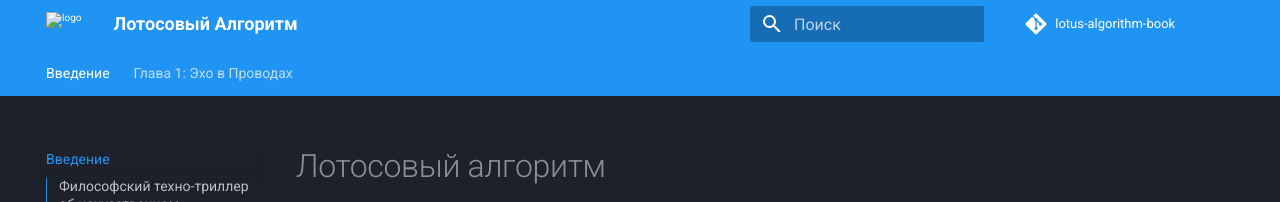
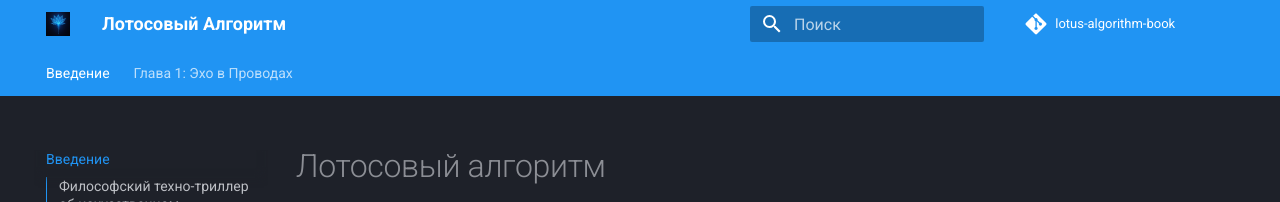
Before and after one commit to Antimortine/lotus-algorithm-book, an MkDocs documentation site: the page built from docs/index.md, in a window 1280 px wide. Shown: the top 202 px of the page. Built offline with MkDocs 1.6.1 and Material for MkDocs 9.7.7, drawn with Linux system fonts in a browser that asks for light colours; comment, search, counter and statistics services are not loaded.

Commit message:
favicon added

```diff
--- a/mkdocs.yml
+++ b/mkdocs.yml
@@ -18,8 +18,8 @@
     scheme: slate   # Темная тема
     primary: blue   # Основной цвет акцентов
     accent: light blue  # Второстепенный цвет акцентов
-  favicon: favicon/favicon.ico # Путь к фавиконке
-  logo: favicon/favicon.svg # Путь к лого
+  favicon: favicon/favicon.ico  # Указываем путь к .ico файлу
+  logo: favicon/favicon.svg     # Указываем путь к .svg файлу
   features:
     - navigation.tabs # Показать разделы верхнего уровня как вкладки
     # - navigation.tabs.sticky # Сделать вкладки "липкими" при прокрутке
@@ -59,7 +59,6 @@
 
 plugins:
   - search # Встроенный поиск MkDocs
-  - sitemap # Генератор sitemap.xml
   - minify: # Оптимизация HTML/JS/CSS
       minify_html: true
       minify_js: true
```
Also changed, not shown: docs/favicon/apple-touch-icon.png (added), docs/favicon/favicon-96x96.png (added), docs/favicon/favicon.ico (added), docs/favicon/favicon.svg (added), docs/favicon/site.webmanifest (added), docs/favicon/web-app-manifest-192x192.png (added), docs/favicon/web-app-manifest-512x512.png (added).
